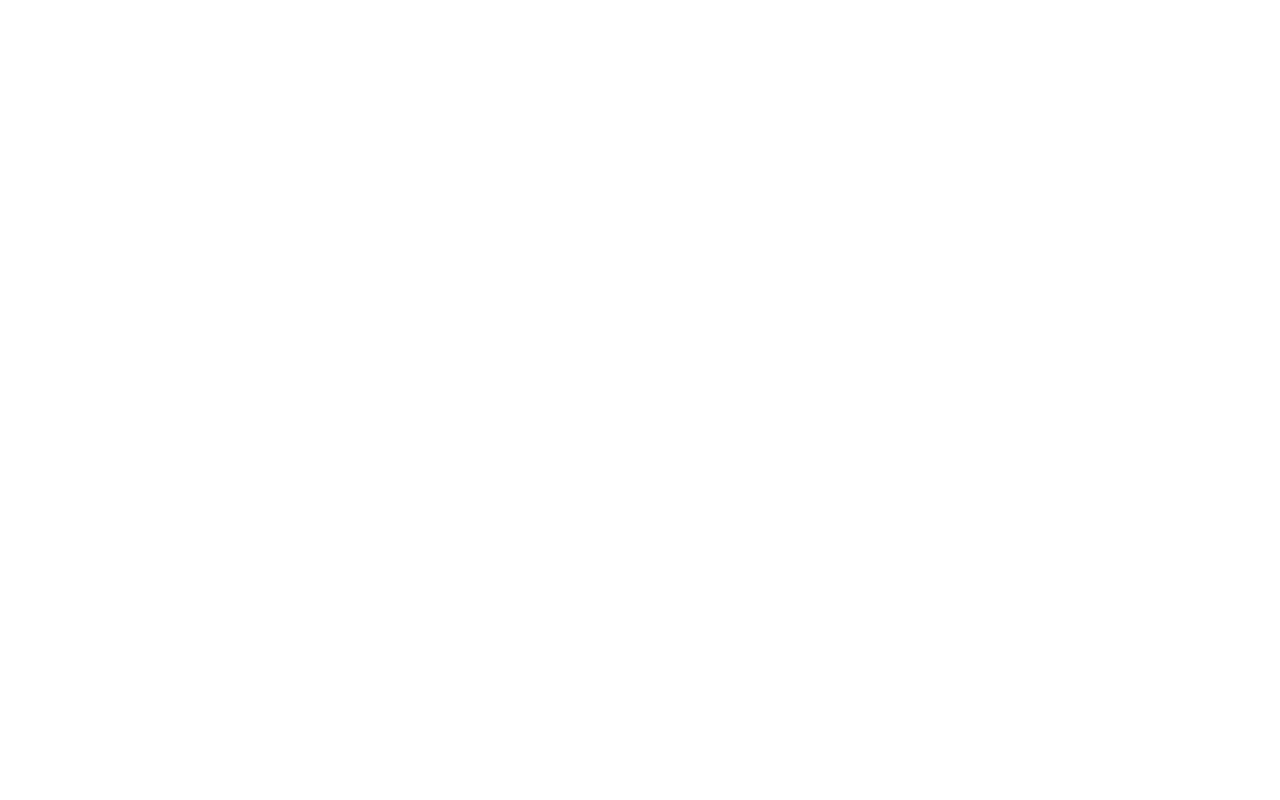
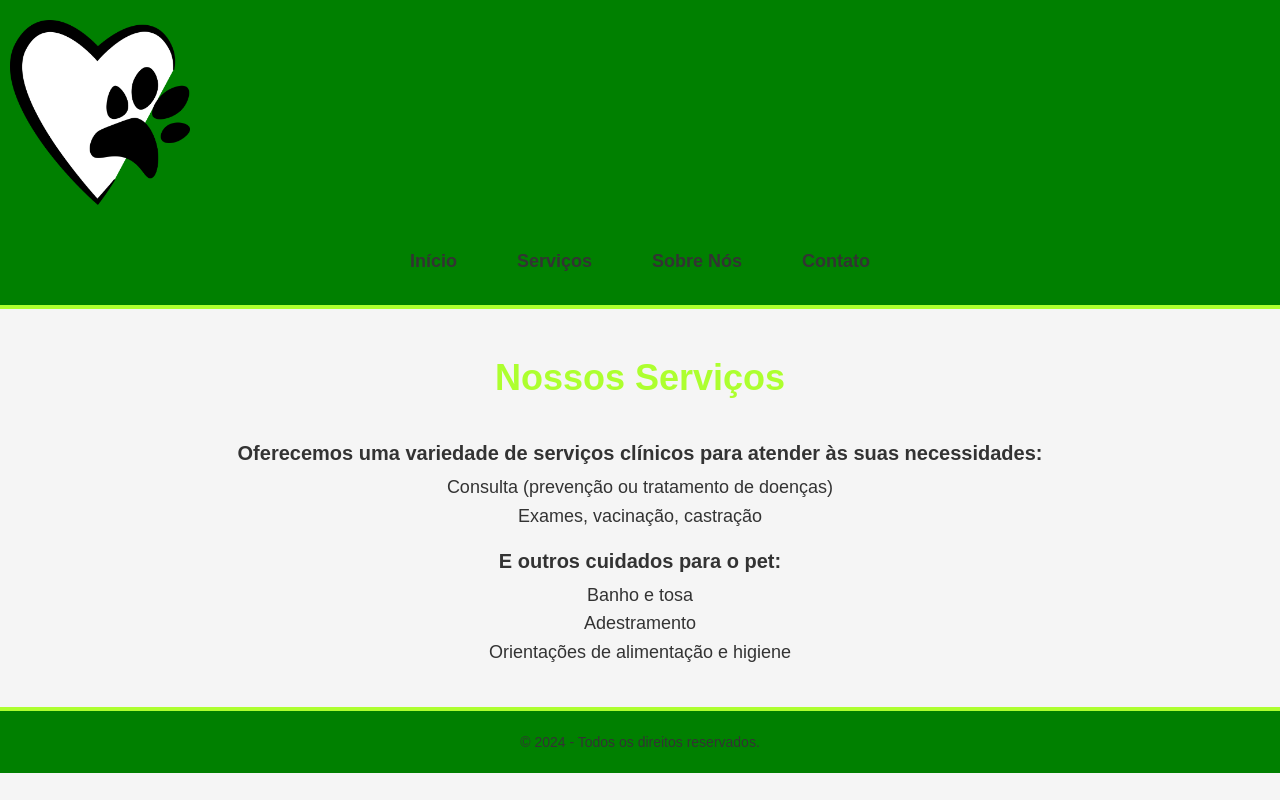
Before and after one commit to coracaoneon/DS88390, a plain HTML site: page PetShop/servicos.html in a window 1280 px wide. Drawn offline with Linux system fonts and the light colour scheme.

Commit message:
atividade

```diff
--- a/PetShop/servicos.html
+++ b/PetShop/servicos.html
@@ -0,0 +1,51 @@
+<!DOCTYPE html>
+<html lang="en">
+<head>
+    <meta charset="UTF-8">
+    <meta name="viewport" content="width=device-width, initial-scale=1.0">
+    <link rel="stylesheet" href="style.css">
+
+    <title>Início</title>
+</head>
+<body>
+
+    <header>
+        <div class="logo">
+            <img src="logo-img.png" alt="Logo do Pet Shop">
+          </div>
+        <nav>
+            <ul>
+                <li><a href="index.html">Início</a></li>
+                <li><a href="servicos.html">Serviços</a></li>
+                <li><a href="sobre.html">Sobre Nós</a></li>
+                <li><a href="contato.html">Contato</a></li>
+            </ul>
+        </nav>
+    </header>
+
+    <main>
+        <section class="servicos">
+            <h1>Nossos Serviços</h1>
+            <h2>Oferecemos uma variedade de serviços clínicos para atender às suas necessidades:</h2>
+
+                <ul>
+                    <li>Consulta (prevenção ou tratamento de doenças)</li>
+                    <li>Exames, vacinação, castração</li>
+
+                </ul>
+
+            <h3>E outros cuidados para o pet:</h3>
+            <ul>
+                <li>Banho e tosa</li>
+                <li>Adestramento</li>
+                <li>Orientações de alimentação e higiene</li>
+            </ul>
+        </section>
+    </main>
+
+    <footer>
+        <p>&copy; 2024 - Todos os direitos reservados.</p>
+    </footer>
+
+</body>
+</html>
--- a/PetShop/style.css
+++ b/PetShop/style.css
@@ -138,12 +138,12 @@ nav ul li a:hover {
   }
 
   footer {
-    background-color: greenyellow;
+    background-color: green;
     text-align: center;
     padding: 20px 0;
     font-size: 14px;
     color: #333;
-    border-top: 4px solid green;
+    border-top: 4px solid greenyellow;
   }
 
   /*SOBRE*/
@@ -166,6 +166,39 @@ nav ul li a:hover {
     line-height: 1.6;
   }
 
+  /*SERVIÇOS*/
+
+  .servicos h1{
+  color: greenyellow;
+  font-size: 36px;
+  }
+
+  .servicos h2 {
+    color: #333;
+    font-size: 20px;
+    font-family: Arial, Helvetica, sans-serif;
+    line-height: 1.6;
+    margin-bottom: 4px;
+
+  }
+
+  .servicos ul li{
+  font-size: 18px;
+  line-height: 1.6;
+  color: #333;
+  }
+
+  .servicos h3 {
+    margin-top: 14px;
+    margin-bottom: 4px;
+    color: #333;
+    font-size: 20px;
+    font-family: Arial, Helvetica, sans-serif;
+    line-height: 1.6;
+  }
+
+
+  /*GERAL*/
   .servicos, .sobre, .contato {
     padding: 40px 20px;
     text-align: center;
@@ -173,7 +206,6 @@ nav ul li a:hover {
 
   .servicos h1, .sobre h1, .contato h1 {
     font-size: 36px;
-    color: greenyellow;
     margin-bottom: 30px;
   }
 
@@ -186,6 +218,10 @@ nav ul li a:hover {
     max-width: 600px;
     margin: 0 auto;
     font-family: Arial, Helvetica, sans-serif;
+  }
+
+  .contato h1{
+    color: greenyellow;
   }
 
   .contato label {
```
